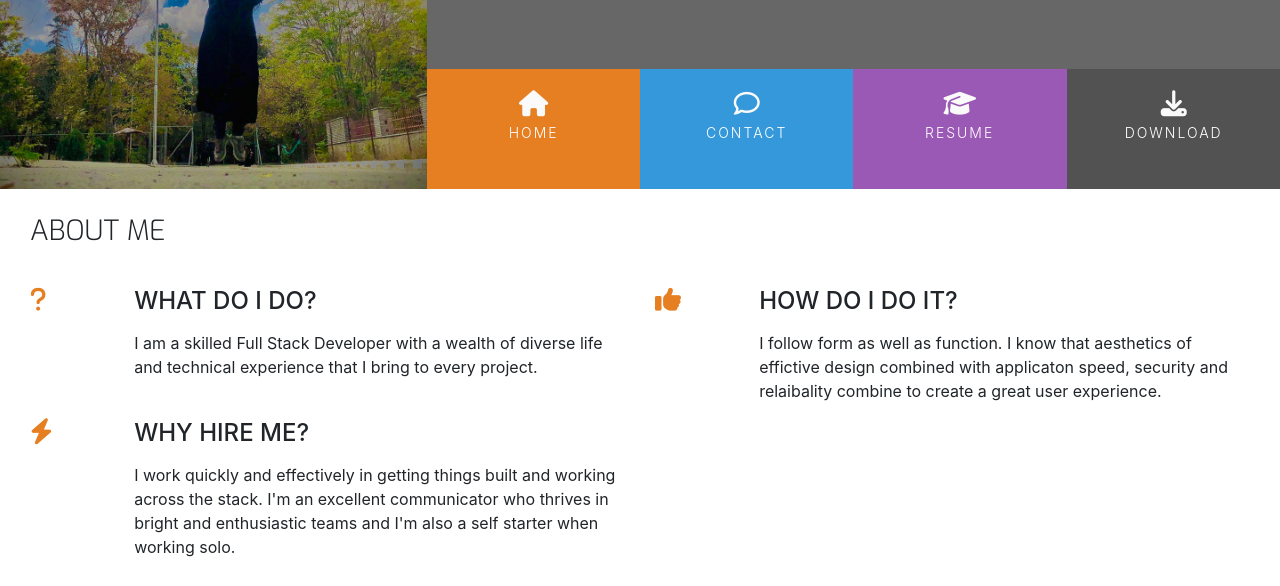
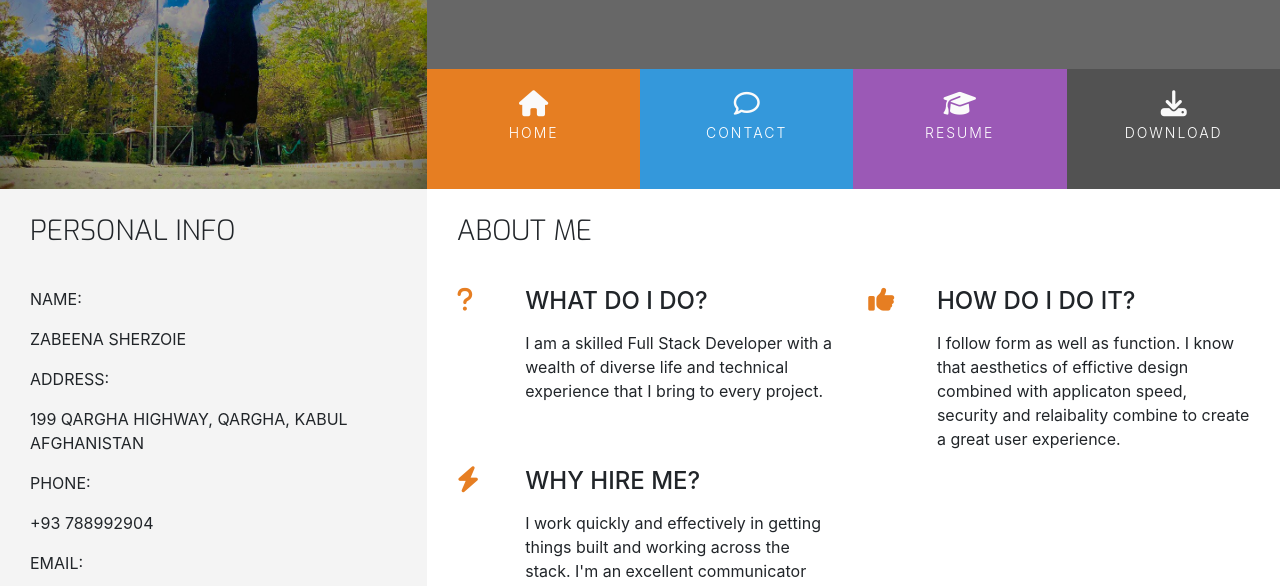
Before and after one commit to ZabeenaSherzoie/Bootstrap-resume, a plain HTML site: page index.html in a window 1280 px wide. Shown: the part 180-766 px from the top of the page. Drawn offline with nearby package versions, Linux system fonts and the light colour scheme.

Commit message:
adding personal info section

```diff
--- a/assets/css/style.css
+++ b/assets/css/style.css
@@ -5,7 +5,12 @@
 .bg-color-name-title {
     background-color: #676767;
 }
-.bg-color-three-reasons{
+
+.bg-color-personal-info {
+    background-color: #f4f4f4;
+}
+
+.bg-color-three-reasons {
     background-color: #fff;
 }
 
@@ -47,19 +52,22 @@ h4 {
 .inline-block {
     display: inline-block;
 }
-.row-table{
-    display:table;
+
+.row-table {
+    display: table;
 }
-.section-column{
+
+.section-column {
     display: table-cell;
-    padding:0 30px 30px;
-    float:none;
+    padding: 0 30px 30px;
+    float: none;
 }
-.section-heading{
-    font-family:"Exo", sans-serif;
+
+.section-heading {
+    font-family: "Exo", sans-serif;
     font-weight: 300;
-    margin-top:25px;
-    margin-bottom:40px;
+    margin-top: 25px;
+    margin-bottom: 40px;
 }
 
 /*--------------------------------------------Heading*/
@@ -199,11 +207,13 @@ footer {
 #footer-details {
     padding: 20px;
 }
+
 /*--------------------------------------------Three reasons*/
-.three-reasons-icon{
-    font-size:26px;
-    color:#e67e22;
+.three-reasons-icon {
+    font-size: 26px;
+    color: #e67e22;
 }
-.three-reasons-heading{
+
+.three-reasons-heading {
     margin-bottom: 15px;
 }
--- a/index.html
+++ b/index.html
@@ -51,7 +51,62 @@
         </div>
     </header>
     <section class="container-fluid">
-        <div class="row row-table">
+        <div class="row">
+            <div class="col-md-4 bg-color-personal-info section-column">
+                <div class="row">
+                    <div class="col-12">
+                        <h3 class="section-heading uppercase">Personal Info</h3>
+                    </div>
+                </div>
+                <div class="personal-info-item">
+                    <div class="key">
+                        <p class="uppercase">
+                            Name:
+                        </p>
+                    </div>
+                    <div class="value">
+                        <p class="uppercase">
+                            Zabeena Sherzoie
+                        </p>
+                    </div>
+                </div>
+                <div class="personal-info-item">
+                    <div class="key">
+                        <p class="uppercase">
+                            Address:
+                        </p>
+                    </div>
+                    <div class="value">
+                        <p class="uppercase">
+                            199 Qargha Highway, Qargha, Kabul Afghanistan
+                        </p>
+                    </div>
+                </div>
+                <div class="personal-info-item">
+                    <div class="key">
+                        <p class="uppercase">
+                            Phone:
+                        </p>
+                    </div>
+                    <div class="value">
+                        <p class="uppercase">
+                            +93 788992904
+                        </p>
+                    </div>
+                </div>
+                <div class="personal-info-item">
+                    <div class="key">
+                        <p class="uppercase">
+                            Email:
+                        </p>
+                    </div>
+                    <div class="value">
+                        <p class="uppercase">
+                            zabeenasherzoie@gmail.com
+                        </p>
+                    </div>
+                </div>
+            </div>
             <div class="col-md-8 bg-color-three-resons section-column">
                 <div class="row">
                     <div class="col">
```
